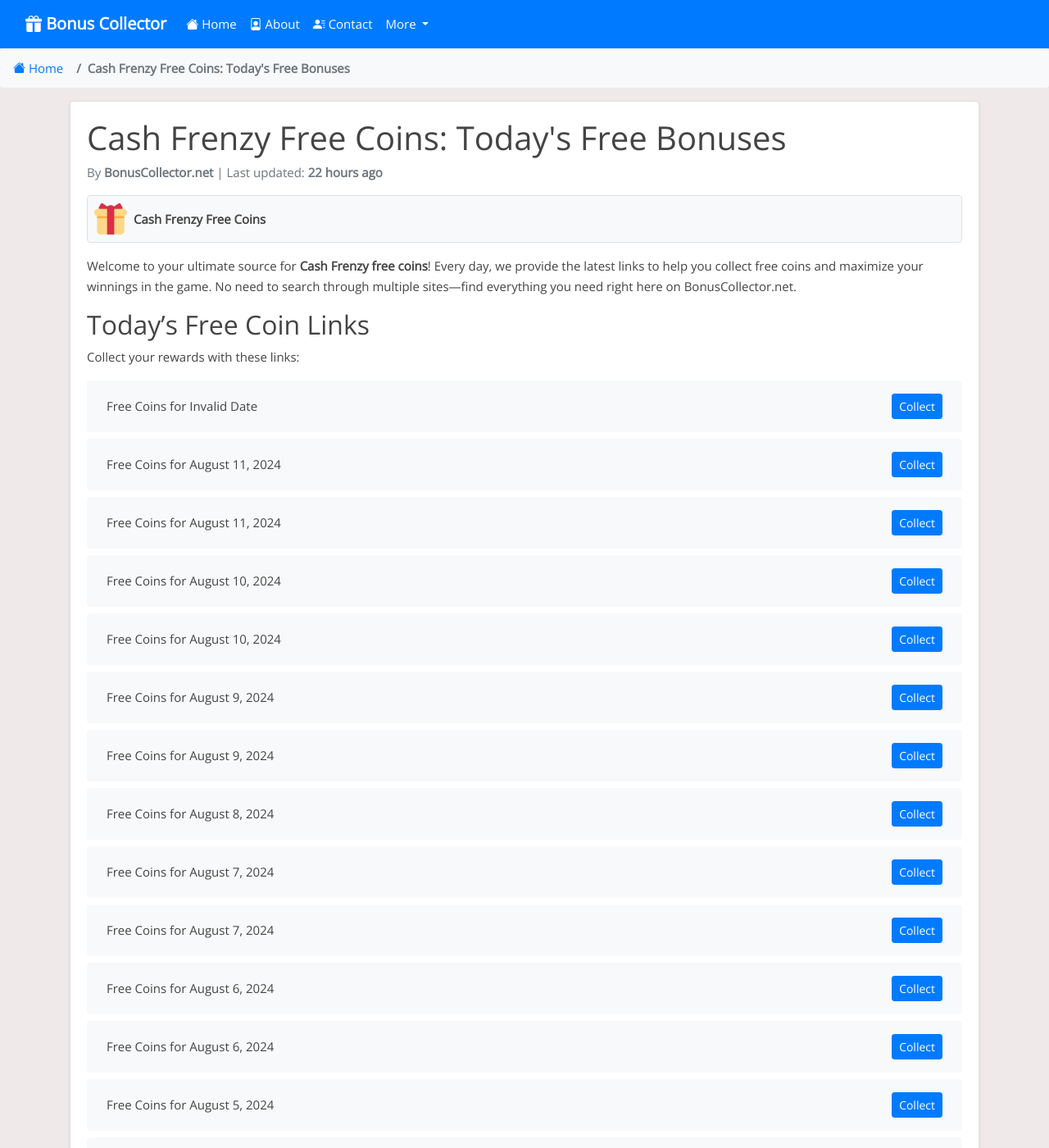
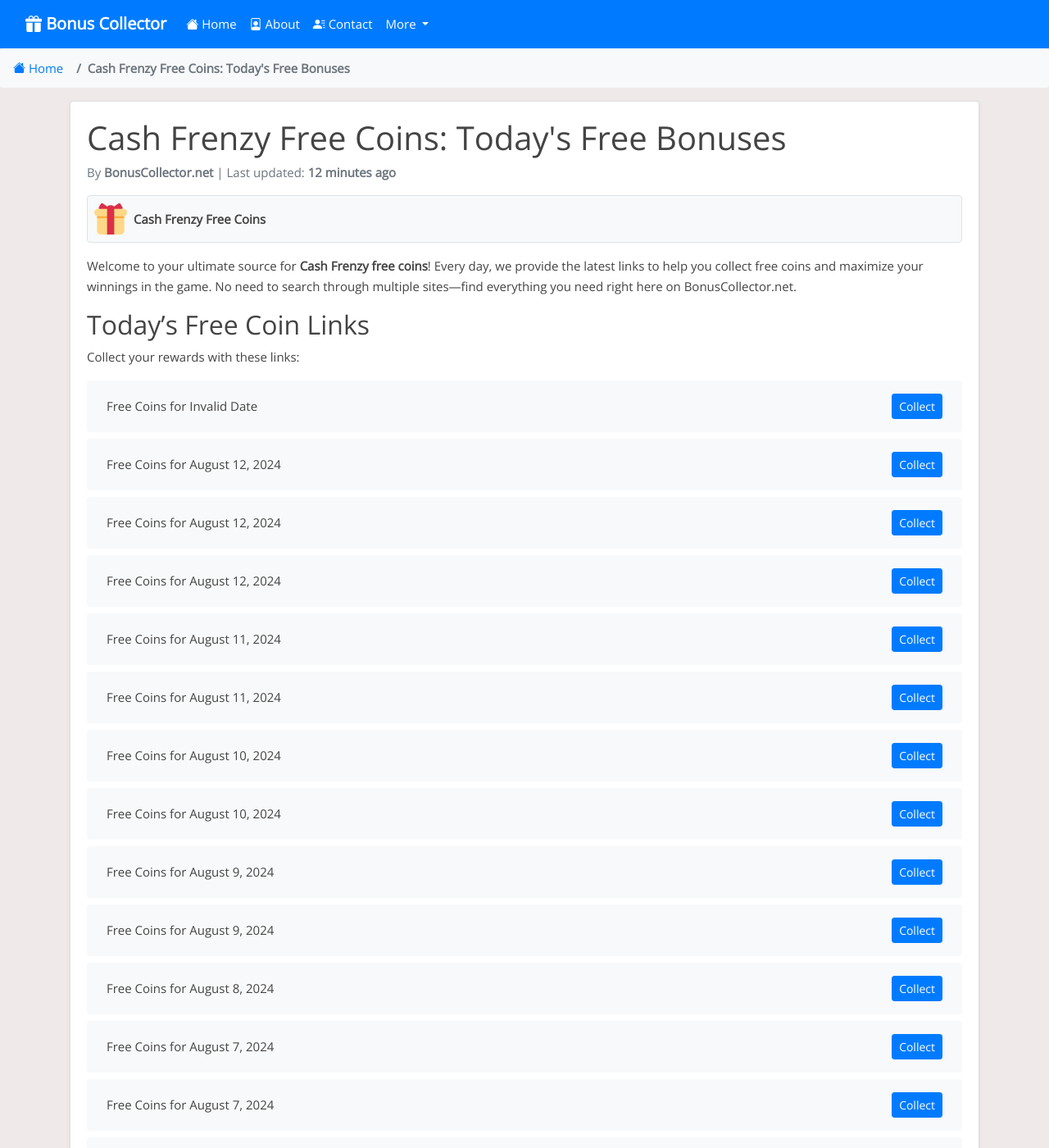
Before and after one commit to Prollad99/bs-net, a Jekyll site: the page built from _posts/2024-07-04-cash-frenzy.md, in a window 1280 px wide and 1400 px high. Shown: the whole window at 82% size. Built offline with Jekyll 4.4.1, drawn with Linux system fonts in a browser that asks for light colours; nearby versions of some CDN libraries; comment, search, counter and statistics services are not loaded; some of the changed text lies outside the part shown.

Commit message:
Update cash-frenzy reward links and last modified date

```diff
--- a/_data/include_files.yml
+++ b/_data/include_files.yml
@@ -14,7 +14,7 @@
   last_modified: 2024-08-11 05:09:11
 
 cash-frenzy.html:
-  last_modified: 2024-08-11 04:36:12
+  last_modified: 2024-08-12 03:11:31
 
 hit-it-rich.html:
   last_modified: 2024-08-10 03:35:30
--- a/_includes/cash-frenzy.html
+++ b/_includes/cash-frenzy.html
@@ -2,6 +2,18 @@
   <li class="list-group-item d-flex justify-content-between align-items-center">
     <span>Free Coins for Invalid Date</span>
     <a href="https://bit.ly/installCashFrenzyNow" class="btn btn-primary btn-sm">Collect</a>
+  </li>
+  <li class="list-group-item d-flex justify-content-between align-items-center">
+    <span>Free Coins for August 12, 2024</span>
+    <a href="https://cashfrenzy.co/0812fbcoins" class="btn btn-primary btn-sm">Collect</a>
+  </li>
+  <li class="list-group-item d-flex justify-content-between align-items-center">
+    <span>Free Coins for August 12, 2024</span>
+    <a href="https://cashfrenzy.co/0811fbcoins2" class="btn btn-primary btn-sm">Collect</a>
+  </li>
+  <li class="list-group-item d-flex justify-content-between align-items-center">
+    <span>Free Coins for August 12, 2024</span>
+    <a href="https://cashfrenzy.co/3MeOdvv" class="btn btn-primary btn-sm">Collect</a>
   </li>
   <li class="list-group-item d-flex justify-content-between align-items-center">
     <span>Free Coins for August 11, 2024</span>
@@ -387,16 +399,4 @@
     <span>Free Coins for Invalid Date</span>
     <a href="https://cashfrenzy.co/0628fbcoins" class="btn btn-primary btn-sm">Collect</a>
   </li>
-  <li class="list-group-item d-flex justify-content-between align-items-center">
-    <span>Free Coins for Invalid Date</span>
-    <a href="http://cashfrenzy.co/3XHiIkq" class="btn btn-primary btn-sm">Collect</a>
-  </li>
-  <li class="list-group-item d-flex justify-content-between align-items-center">
-    <span>Free Coins for Invalid Date</span>
-    <a href="https://cashfrenzy.co/0627fbcoins" class="btn btn-primary btn-sm">Collect</a>
-  </li>
-  <li class="list-group-item d-flex justify-content-between align-items-center">
-    <span>Free Coins for Invalid Date</span>
-    <a href="https://cashfrenzy.co/4bjhRcK" class="btn btn-primary btn-sm">Collect</a>
-  </li>
 </ul>
```
Also changed, not shown: links-json/cash-frenzy.json (+12 -9 lines).
